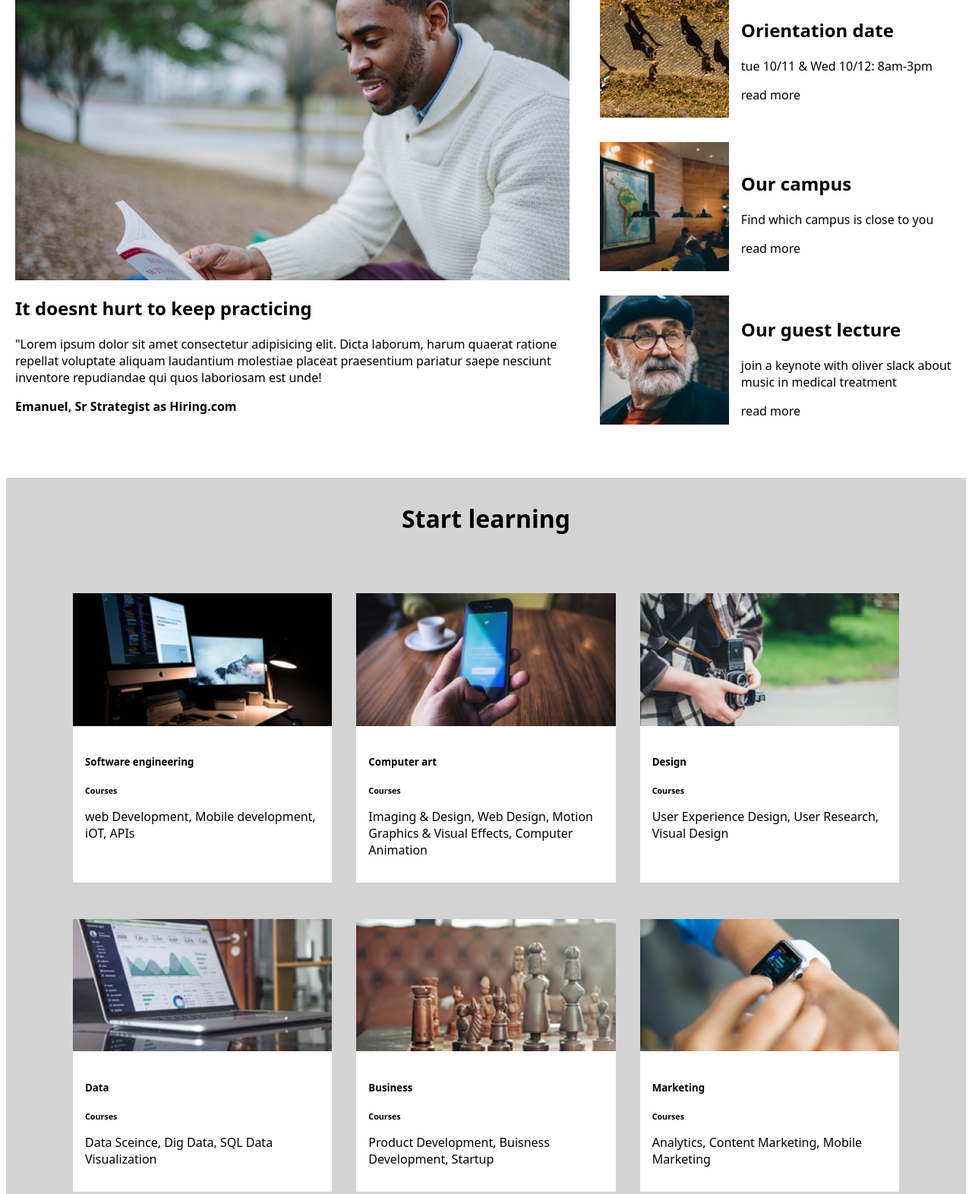
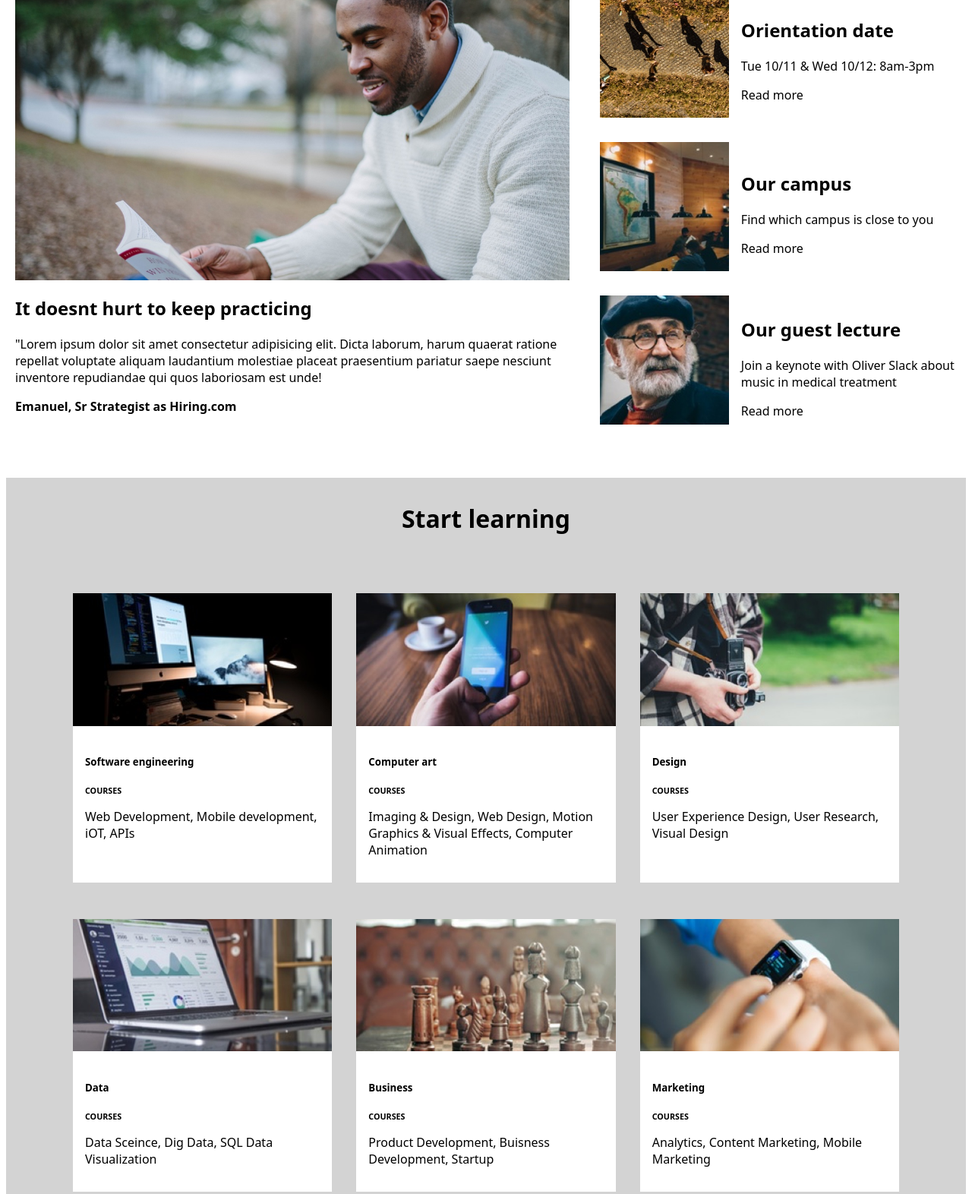
Before and after one commit to GoopyJester0135/CapstoneProject, a plain HTML site: page index.html in a window 1280 px wide. Shown: the part 728-2300 px from the top of the page at 76% size. Drawn offline with Linux system fonts and the light colour scheme.

Commit message:
text edits

```diff
--- a/index.html
+++ b/index.html
@@ -76,8 +76,8 @@
                 <img src="resources/images/information-orientation.jpg">
                 <div class="text">
                     <h2>Orientation date</h2>
-                    <p>tue 10/11 & Wed 10/12: 8am-3pm</p>
-                    <a>read more</a>
+                    <p>Tue 10/11 & Wed 10/12: 8am-3pm</p>
+                    <a>Read more</a>
                 </div>
             </div>
 
@@ -86,7 +86,7 @@
                 <div class="text">
                     <h2>Our campus</h2>
                     <p>Find which campus is close to you</p>
-                    <a>read more</a>
+                    <a>Read more</a>
                 </div>
             </div>
 
@@ -94,8 +94,8 @@
                 <img src="resources/images/information-guest-lecture.jpg">
                 <div class="text">
                     <h2>Our guest lecture</h2>
-                    <p>join a keynote with oliver slack about music in medical treatment</p>
-                    <a>read more</a>
+                    <p>Join a keynote with Oliver Slack about music in medical treatment</p>
+                    <a>Read more</a>
                 </div>
             </div>
         </div>
@@ -110,8 +110,8 @@
                     <img src="resources/images/course-software.jpg">
                     <div>
                         <h5>Software engineering</h5>
-                        <h6>Courses</h6>
-                        <p>web Development, Mobile development, iOT, APIs</p>
+                        <h6>COURSES</h6>
+                        <p>Web Development, Mobile development, iOT, APIs</p>
                     </div>
                 </div>
 
@@ -119,7 +119,7 @@
                     <img src="resources/images/course-computer-art.jpg">
                     <div>
                         <h5>Computer art</h5>
-                        <h6>Courses</h6>
+                        <h6>COURSES</h6>
                         <p>Imaging & Design, Web Design, Motion Graphics & Visual Effects, Computer Animation</p>
                     </div>
                 </div>
@@ -128,7 +128,7 @@
                     <img src="resources/images/course-design.jpg">
                     <div>
                         <h5>Design</h5>
-                        <h6>Courses</h6>
+                        <h6>COURSES</h6>
                         <p>User Experience Design, User Research, Visual Design</p>
                     </div>
                 </div>
@@ -138,7 +138,7 @@
                     <img src="resources/images/course-data.jpg" alt="">
                     <div>
                         <h5>Data</h5>
-                        <h6>Courses</h6>
+                        <h6>COURSES</h6>
                         <p>Data Sceince, Dig Data, SQL Data Visualization</p>
                     </div>
                 </div>
@@ -147,7 +147,7 @@
                     <img src="resources/images/course-business.jpg" alt="">
                     <div>
                         <h5>Business</h5>
-                        <h6>Courses</h6>
+                        <h6>COURSES</h6>
                         <p>Product Development, Buisness Development, Startup</p>
                     </div>
                 </div>
@@ -156,7 +156,7 @@
                     <img src="resources/images/course-marketing.jpg" alt="">
                     <div>
                         <h5>Marketing</h5>
-                        <h6>Courses</h6>
+                        <h6>COURSES</h6>
                         <p>Analytics, Content Marketing, Mobile Marketing</p>
                     </div>
                 </div>
```
